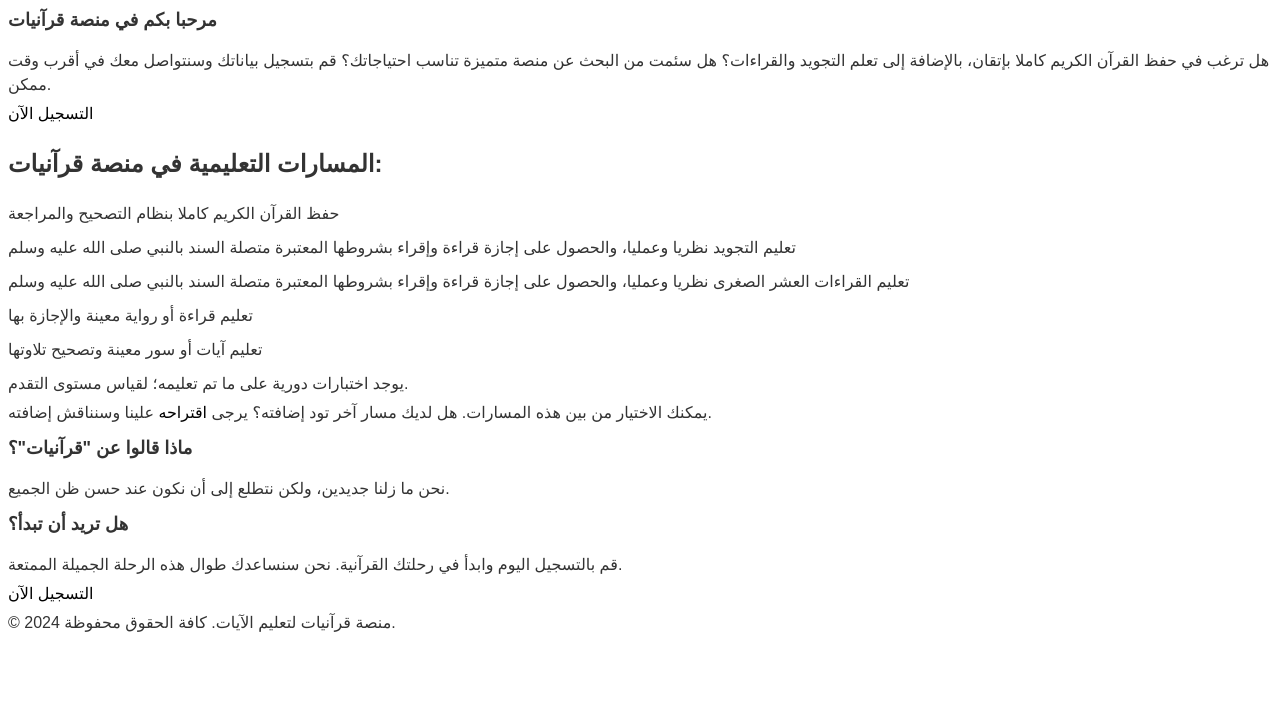
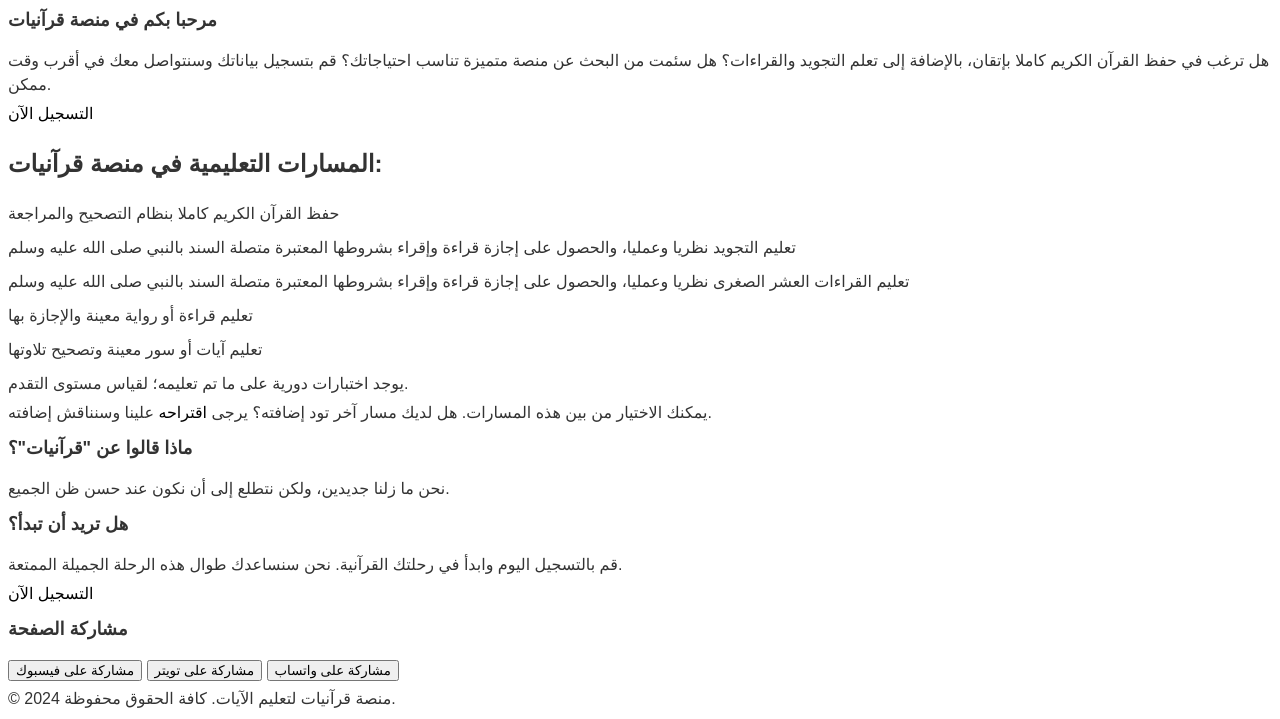
Before and after one commit to ibrahim-ashraf/quraniyat, a plain HTML site: page netlify/site/index.html in a window 1280 px wide. Shown: the part 111-830 px from the top of the page. Before the commit the page ends 800 px from the top, so only its background shows below. Drawn offline with Linux system fonts and the light colour scheme.

Commit message:
Test the "Share page" feature on the home page

```diff
--- a/netlify/site/index.html
+++ b/netlify/site/index.html
@@ -55,9 +55,14 @@
         </section>
     </main>
     <footer>
+        <h2>مشاركة الصفحة</h2>
+        <button onclick="shareOnFacebook()">مشاركة على فيسبوك</button>
+        <button onclick="shareOnTwitter()">مشاركة على تويتر</button>
+        <button onclick="shareOnWhatsApp()">مشاركة على واتساب</button>
         <p>&copy; 2024 منصة قرآنيات لتعليم الآيات. كافة الحقوق محفوظة.</p>
     </footer>
 
     <script src="toggle-nav.js"></script>
+    <script src="share.js"></script>
 </body>
 </html>
--- /dev/null
+++ b/netlify/site/share.js
@@ -0,0 +1,18 @@
+const pageTitle = document.title;
+const pageUrl = encodeURIComponent(window.location.href);
+const shareText = `${pageTitle}: ${pageUrl}`;
+
+function shareOnFacebook() {
+    const fbShareUrl = `https://www.facebook.com/sharer/sharer.php?u=${pageUrl}&quote=${shareText}`;
+    window.open(fbShareUrl, 'facebook-share-dialog', 'width=626,height=436');
+}
+
+function shareOnTwitter() {
+    const twitterShareUrl = `https://twitter.com/intent/tweet?text=${shareText}`;
+    window.open(twitterShareUrl, 'twitter-share-dialog', 'width=626,height=436');
+}
+
+function shareOnWhatsApp() {
+    const whatsappShareUrl = `https://wa.me/?text=${shareText}`;
+    window.open(whatsappShareUrl, 'whatsapp-share-dialog', 'width=626,height=436');
+}
```
